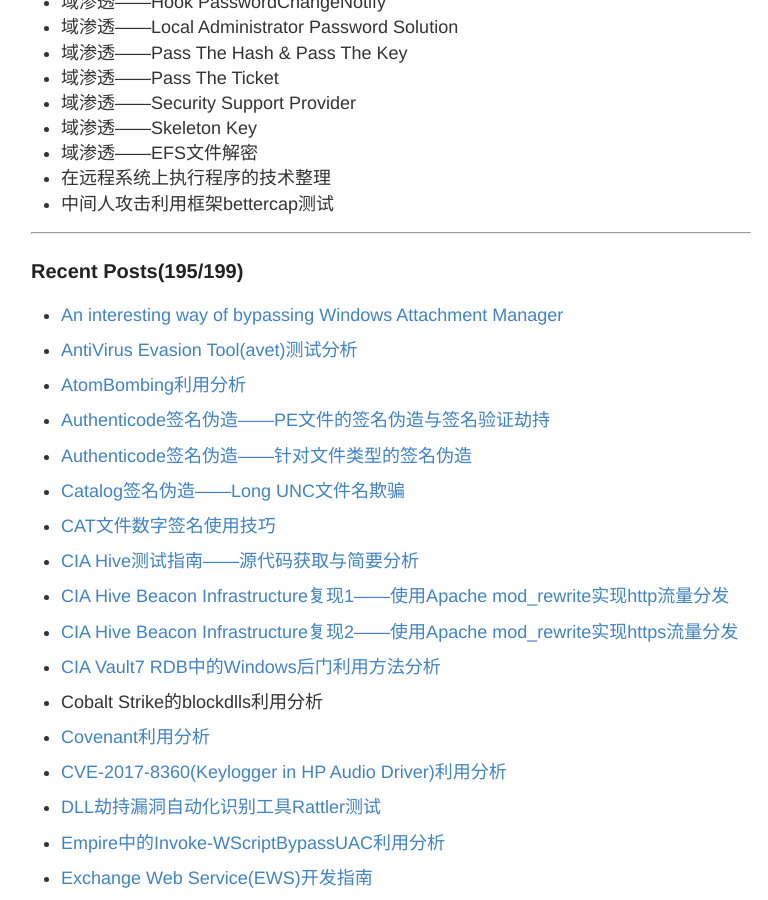
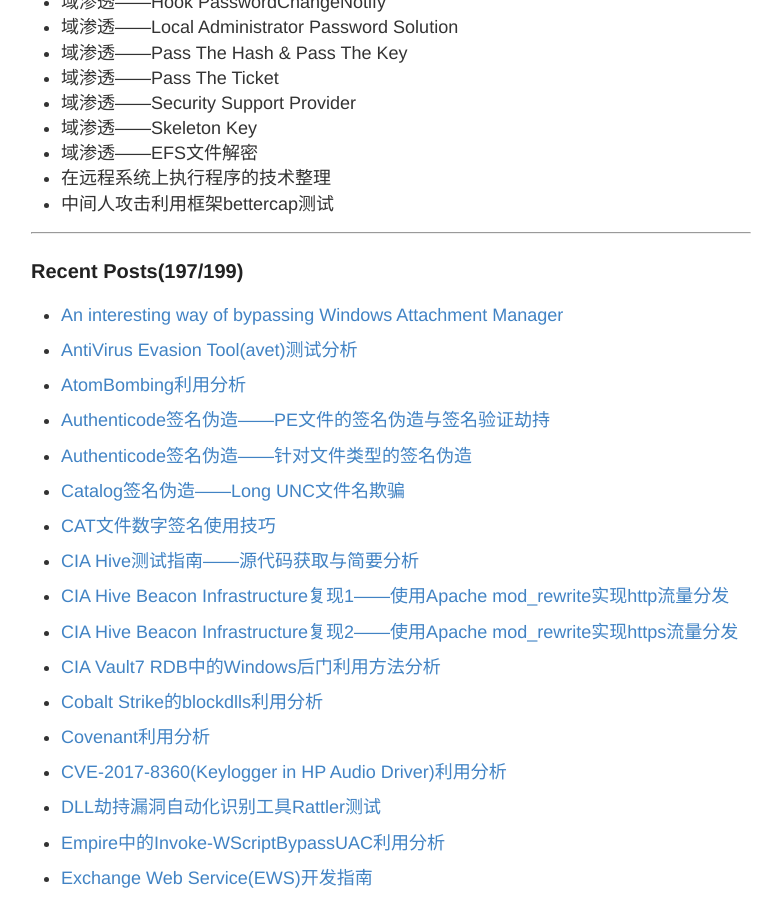
Before and after one commit to 3gstudent/backup-3gstudent.github.io, a Jekyll site: the page built from about.md, in a window 1280 px wide and 900 px high, scrolled down 1374 px. Shown: the whole window, without its empty margins (249-1017 px from the left). Built offline with Jekyll 4.4.1, drawn with Linux system fonts in a browser that asks for light colours; part of the change alters nothing that is shown.

Commit message:
Update about.md

```diff
--- a/about.md
+++ b/about.md
@@ -65,7 +65,7 @@ Github:   [3gstudent](https://github.com/3gstudent)
 
 ---
 
-### Recent Posts(195/199)
+### Recent Posts(197/199)
 
 -
  [An interesting way of bypassing Windows Attachment Manager](https://3gstudent.github.io/3gstudent.github.io/An-interesting-way-of-bypassing-Windows-Attachment-Manager/)
@@ -101,7 +101,7 @@ Github:   [3gstudent](https://github.com/3gstudent)
  [CIA Vault7 RDB中的Windows后门利用方法分析](https://3gstudent.github.io/3gstudent.github.io/CIA-Vault7-RDB%E4%B8%AD%E7%9A%84Windows%E5%90%8E%E9%97%A8%E5%88%A9%E7%94%A8%E6%96%B9%E6%B3%95%E5%88%86%E6%9E%90/)
 
 -
- Cobalt Strike的blockdlls利用分析
+ [Cobalt Strike的blockdlls利用分析](https://3gstudent.github.io/3gstudent.github.io/Cobalt_Strike%E7%9A%84blockdlls%E5%88%A9%E7%94%A8%E5%88%86%E6%9E%90/)
 
 -
  [Covenant利用分析](https://3gstudent.github.io/3gstudent.github.io/Covenant%E5%88%A9%E7%94%A8%E5%88%86%E6%9E%90/)
@@ -575,7 +575,7 @@ Github:   [3gstudent](https://github.com/3gstudent)
  [渗透技巧——模拟IE浏览器下载文件](https://3gstudent.github.io/3gstudent.github.io/%E6%B8%97%E9%80%8F%E6%8A%80%E5%B7%A7-%E6%A8%A1%E6%8B%9FIE%E6%B5%8F%E8%A7%88%E5%99%A8%E4%B8%8B%E8%BD%BD%E6%96%87%E4%BB%B6/)
 
 -
- 渗透技巧——使用远程桌面协议建立通道
+ [渗透技巧——使用远程桌面协议建立通道](https://3gstudent.github.io/3gstudent.github.io/%E6%B8%97%E9%80%8F%E6%8A%80%E5%B7%A7-%E4%BD%BF%E7%94%A8%E8%BF%9C%E7%A8%8B%E6%A1%8C%E9%9D%A2%E5%8D%8F%E8%AE%AE%E5%BB%BA%E7%AB%8B%E9%80%9A%E9%81%93/)
 
 -
  [渗透技巧——通过HTTP协议获得Net-NTLM hash](https://3gstudent.github.io/3gstudent.github.io/%E6%B8%97%E9%80%8F%E6%8A%80%E5%B7%A7-%E9%80%9A%E8%BF%87HTTP%E5%8D%8F%E8%AE%AE%E8%8E%B7%E5%BE%97Net-NTLM-hash/)
```
